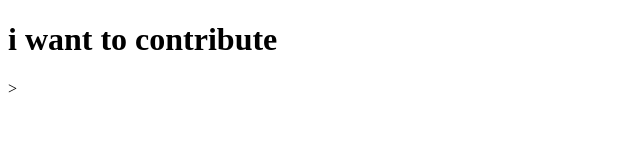
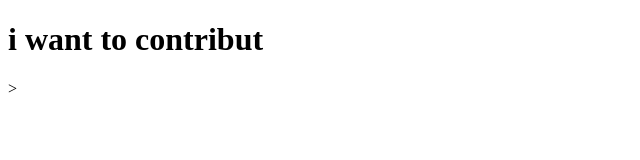
Before and after one commit to CoCreate-app/CoCreate-calculate, a website: page mohd.html in a window 1280 px wide. Shown: the full height of the page, 0-640 px from the left. Drawn offline with Linux system fonts and the light colour scheme.

Commit message:
create mohd.html

```diff
--- a/mohd.html
+++ b/mohd.html
@@ -4,6 +4,6 @@
 	<title></title>
 </head>
 <body>
-<h1>i want to contribute</h1>>
+<h1>i want to contribut</h1>>
 </body>
 </html>
```
